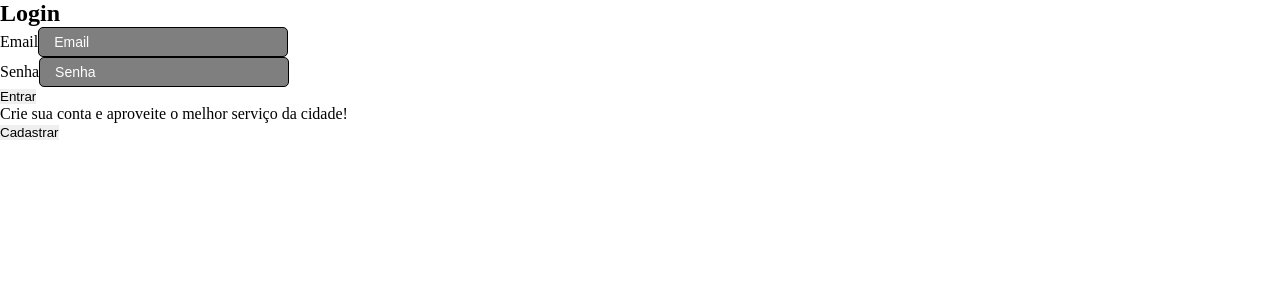
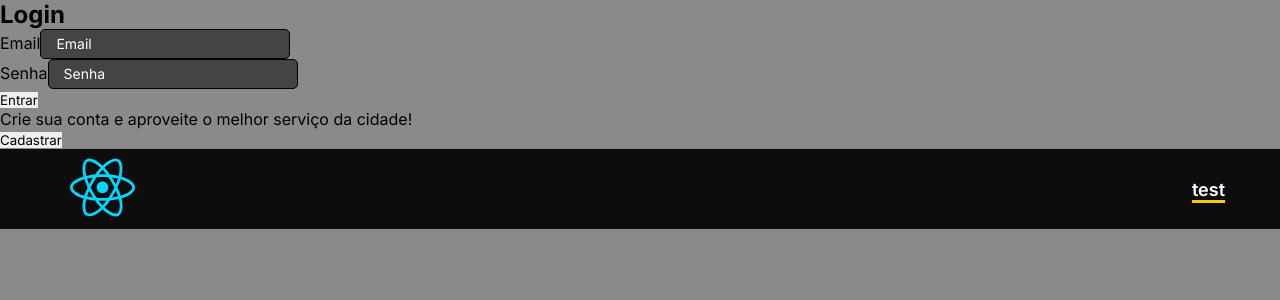
Before and after one commit to Barber-s-Co/Barbers-and-Co, a React (Vite) app: page / in a window 1280 px wide. Shown: the top 300 px of the page. Built offline with nearby package versions, Linux system fonts and the light colour scheme.

Commit message:
feat: component Header

```diff
--- a/index.html
+++ b/index.html
@@ -4,6 +4,7 @@
     <meta charset="UTF-8" />
     <link rel="icon" type="image/svg+xml" href="/vite.svg" />
     <meta name="viewport" content="width=device-width, initial-scale=1.0" />
+    <link href="https://fonts.googleapis.com/css2?family=Inter:wght@100;200;300;400;500;600;700;800;900&display=swap" rel="stylesheet" />
     <title>Vite + React + TS</title>
   </head>
   <body>
--- a/src/App.tsx
+++ b/src/App.tsx
@@ -1,3 +1,4 @@
+import { Header } from "./components/Header";
 import { Router } from "./routes";
 import { GlobalStyles } from "./styles/global";
 
@@ -6,6 +7,7 @@ function App() {
     <>
       <GlobalStyles />
       <Router/>
+      <Header rote='' linkName={'test'} src=""/>
     </>
   );
 }
--- /dev/null
+++ b/src/components/Header/index.tsx
@@ -0,0 +1,23 @@
+import { Link } from "react-router-dom";
+import { StyledHeader } from "./style";
+import logo from "../../assets/react.svg"
+
+interface IHeaderProps {
+  rote: string;
+  linkName: string;
+  src: string;
+}
+
+export const Header = ({ rote, linkName, src }: IHeaderProps) => {
+  return (
+    <StyledHeader>
+      <div>
+        <img className="logoImg" src={logo} alt="" />
+      </div>
+
+      <div>
+        <Link to={rote}>{linkName}</Link>
+      </div>
+    </StyledHeader>
+  );
+};
--- /dev/null
+++ b/src/components/Header/style.ts
@@ -0,0 +1,44 @@
+import styled from "styled-components";
+
+export const StyledHeader = styled.header`
+ display: flex;
+align-items: center;
+justify-content: space-between;
+
+padding: 0 55px;
+
+height: 70px;
+
+background-color: rgba(0,0,0,0.9);
+
+.logoImg{
+    width: 65px;
+    height: 65px;
+    margin-left: 10px;
+}
+
+.logoWriting{
+width: 200px;
+height: 65px;
+}
+
+a{
+    color: white;
+    border-bottom: 3px solid #F9CC00 ;
+
+    font-size: 18px;
+    font-weight: 600;
+}
+
+@media(min-width: 769px){
+    height: 80px;
+
+    display: flex;
+
+    .logoImg{
+        margin-left: 15px;
+    }
+}
+
+
+`
--- a/src/styles/global.ts
+++ b/src/styles/global.ts
@@ -8,6 +8,7 @@ export const GlobalStyles = createGlobalStyle`
     border: none;
     list-style: none;
     text-decoration: none;
+    font-family: "Inter", sans-serif;
   }
 
   button{
@@ -18,4 +19,8 @@ export const GlobalStyles = createGlobalStyle`
     display: unset;
     position: unset;
   }
+  body{
+    background-color: #8A8A8A;
+    height: 100vh;
+  }
 `;
```
